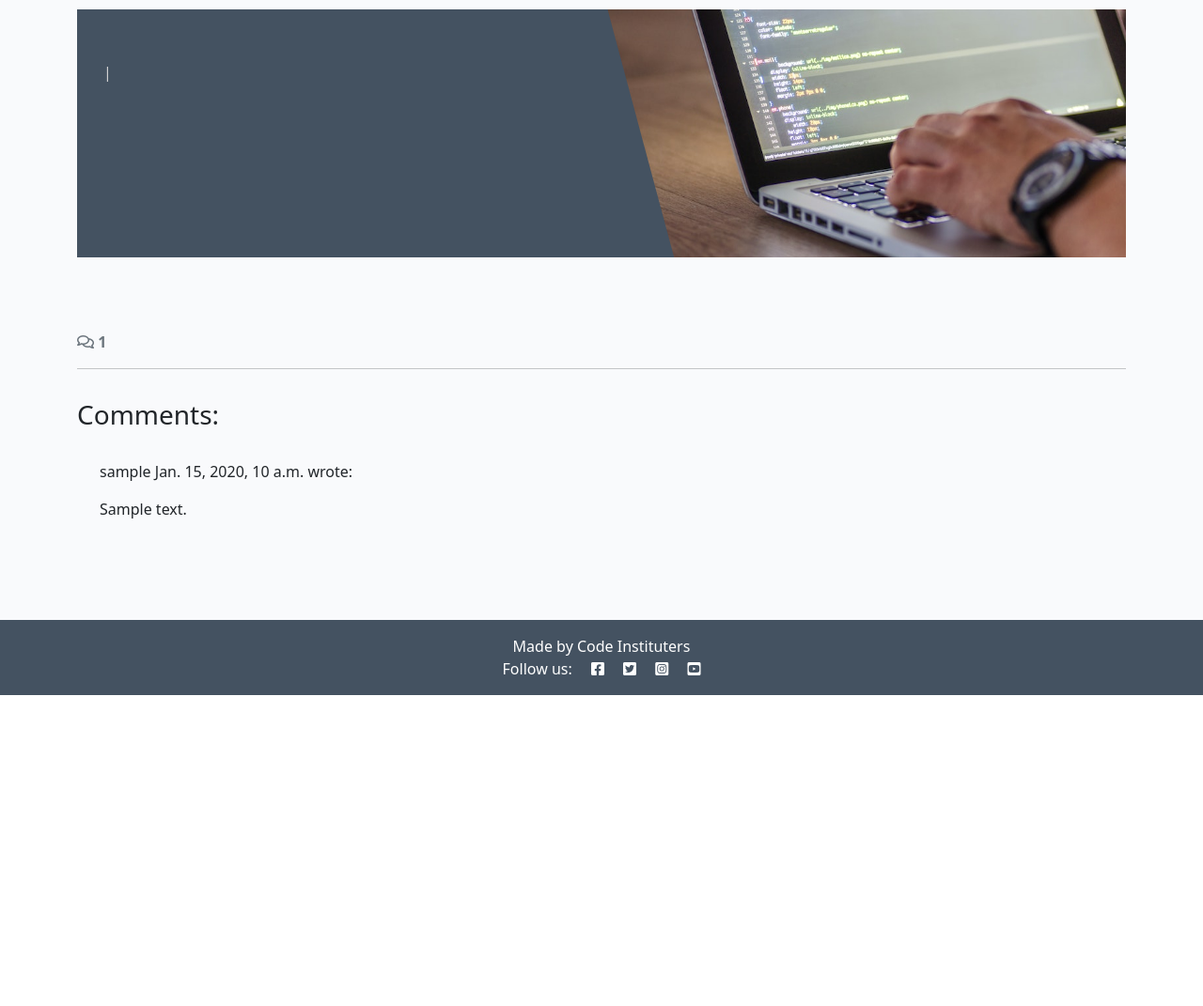
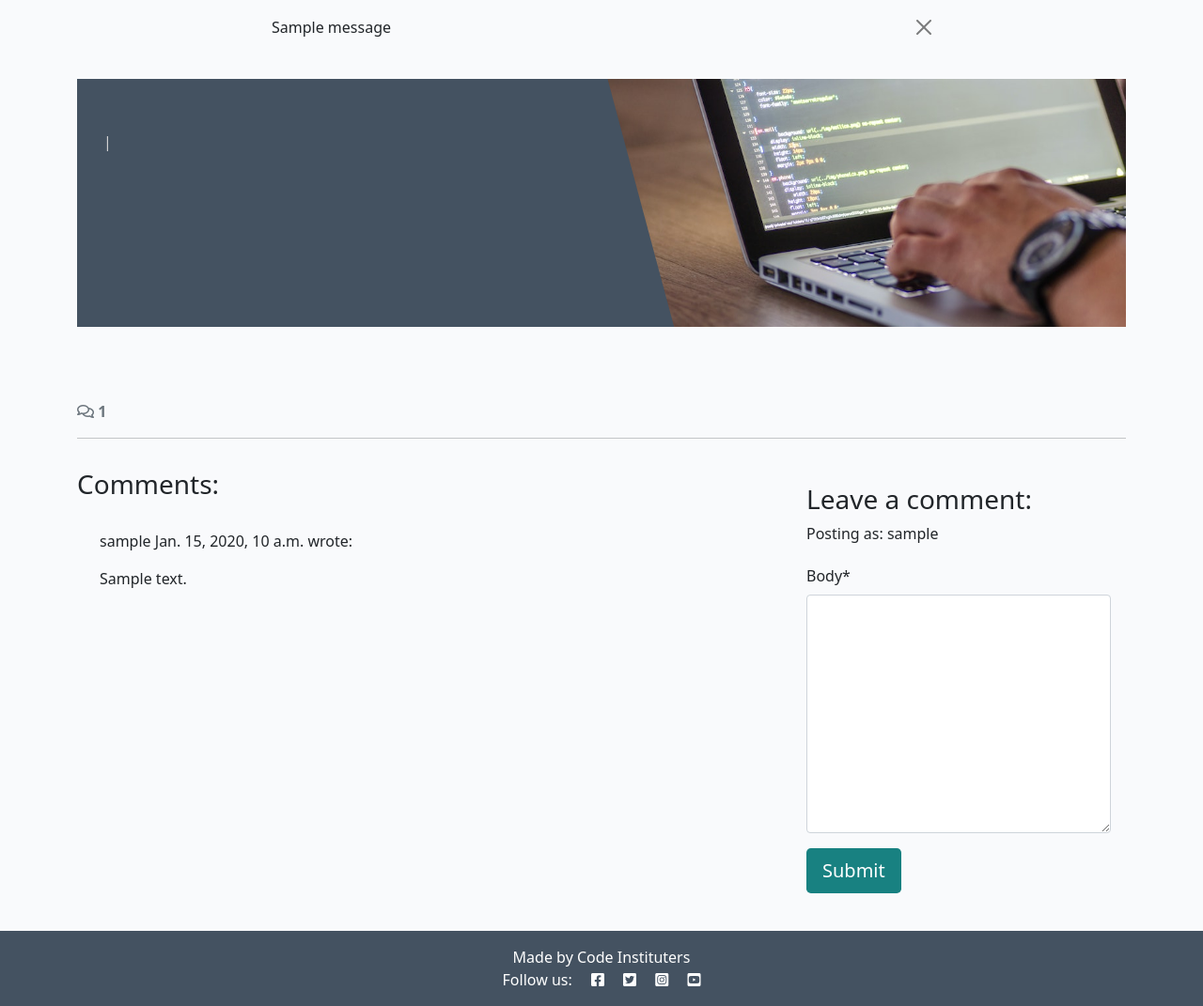
Before and after one commit to SIMMI-K/django-blog, a Django app: template blog/templates/blog/post_detail.html in a window 1280 px wide. Shown: the part 60-1131 px from the top of the page at 94% size. Before the commit the page ends 800 px from the top, so only its background shows below. Run offline with Django 4.2, Linux system fonts and the light colour scheme; a user stored in the database is signed in; tables that the repository leaves empty hold one stand-in row (values such as "Sample post"); the template is opened without the code that fills it: values that come from a table or form of the project are taken from there, most other values are stand-ins (such as "Sample title", 1, 10 or a date in 2020); one stand-in notice (Sample message) is shown; some libraries are stand-ins or nearby versions.

Commit message:
adding features

```diff
--- /dev/null
+++ b/blog/forms.py
@@ -0,0 +1,8 @@
+from .models import Comment
+from django import forms
+
+
+class CommentForm(forms.ModelForm):
+    class Meta:
+        model = Comment
+        fields = ('body',)
--- a/blog/models.py
+++ b/blog/models.py
@@ -1,9 +1,9 @@
 from django.db import models
 from django.contrib.auth.models import User
-
-
+from cloudinary.models import CloudinaryField
 
 # Create your models here.
+
 STATUS = ((0, "Draft"), (1, "Published"))
 
 
@@ -13,6 +13,7 @@ class Post(models.Model):
     author = models.ForeignKey(
         User, on_delete=models.CASCADE, related_name="blog_posts"
     )
+    featured_image = CloudinaryField('image', default='placeholder')
     content = models.TextField()
     created_on = models.DateTimeField(auto_now_add=True)
     status = models.IntegerField(choices=STATUS, default=0)
@@ -23,7 +24,7 @@ class Post(models.Model):
         ordering = ["-created_on"]
 
     def __str__(self):
-         return f"The title of this post is {self.title}"
+        return f"{self.title} | written by {self.author}"
 
 
 class Comment(models.Model):
--- a/blog/templates/blog/post_detail.html
+++ b/blog/templates/blog/post_detail.html
@@ -1,6 +1,7 @@
 
 {% extends 'base.html' %} {% block content %}
 {% load static %}
+{% load crispy_forms_tags %}
 
 <div class="masthead">
     <div class="container">
@@ -71,6 +72,24 @@
         {% endfor %}
       </div>
     </div>
+    <!-- Creating New Comments -->
+    <div class="col-md-4 card mb-4 mt-3">
+        <div class="card-body">
+          {% if user.is_authenticated %}
+          <h3>Leave a comment:</h3>
+          <p>Posting as: {{ user.username }}</p>
+          <form id="commentForm" method="post"
+            style="margin-top: 1.3em;">
+            {{ comment_form | crispy }}
+            {% csrf_token %}
+            <button id="submitButton" type="submit"
+              class="btn btn-signup btn-lg">Submit</button>
+          </form>
+          {% else %}
+          <p>Log in to leave a comment</p>
+          {% endif %}
+        </div>
+      </div>
   </div>
 </div>
 
--- a/blog/views.py
+++ b/blog/views.py
@@ -3,6 +3,7 @@ from django.views import generic
 from django.contrib import messages
 from django.http import HttpResponseRedirect
 from .models import Post, Comment
+from .forms import CommentForm
 
 
 
--- a/codestar/settings.py
+++ b/codestar/settings.py
@@ -46,6 +46,8 @@ INSTALLED_APPS = [
     'allauth',
     'allauth.account',
     'allauth.socialaccount',
+    'crispy_forms',
+    'crispy_bootstrap5',
     'django_summernote',
     'blog',
     'about',
@@ -55,6 +57,8 @@ SITE_ID = 1
 LOGIN_REDIRECT_URL = '/'
 LOGOUT_REDIRECT_URL = '/'
 
+CRISPY_ALLOWED_TEMPLATE_PACKS = "bootstrap5"
+CRISPY_TEMPLATE_PACK = "bootstrap5"
 
 MIDDLEWARE = [
     'django.middleware.security.SecurityMiddleware',
--- a/requirements.txt
+++ b/requirements.txt
@@ -1,7 +1,9 @@
 asgiref==3.8.1
+crispy-bootstrap5==0.7
 dj-database-url==0.5.0
 Django==4.2.16
 django-allauth==0.57.2
+django-crispy-forms==2.3
 django-summernote==0.8.20.0
 gunicorn==20.1.0
 oauthlib==3.2.2
--- a/templates/base.html
+++ b/templates/base.html
@@ -73,7 +73,21 @@
             </div>
         </div>
     </nav>
-
+    <!-- displaying Django messages -->
+<div class="container">
+    <div class="row">
+      <div class="col-md-8 offset-md-2">
+        {% for message in messages %}
+        <div class="alert {{ message.tags }} alert-dismissible
+          fade show" id="msg" role="alert">
+          {{ message | safe }}
+          <button type="button" class="btn-close"
+            data-bs-dismiss="alert" aria-label="Close"></button>
+        </div>
+        {% endfor %}
+      </div>
+    </div>
+  </div>
     <main class="flex-shrink-0 main-bg">
 
         {% block content %}
```
Also changed, not shown: about/admin.py (+13 -1 lines), about/forms.py (added, +8 -0 lines), about/models.py (+14 -0 lines), about/views.py (+15 -1 lines).
